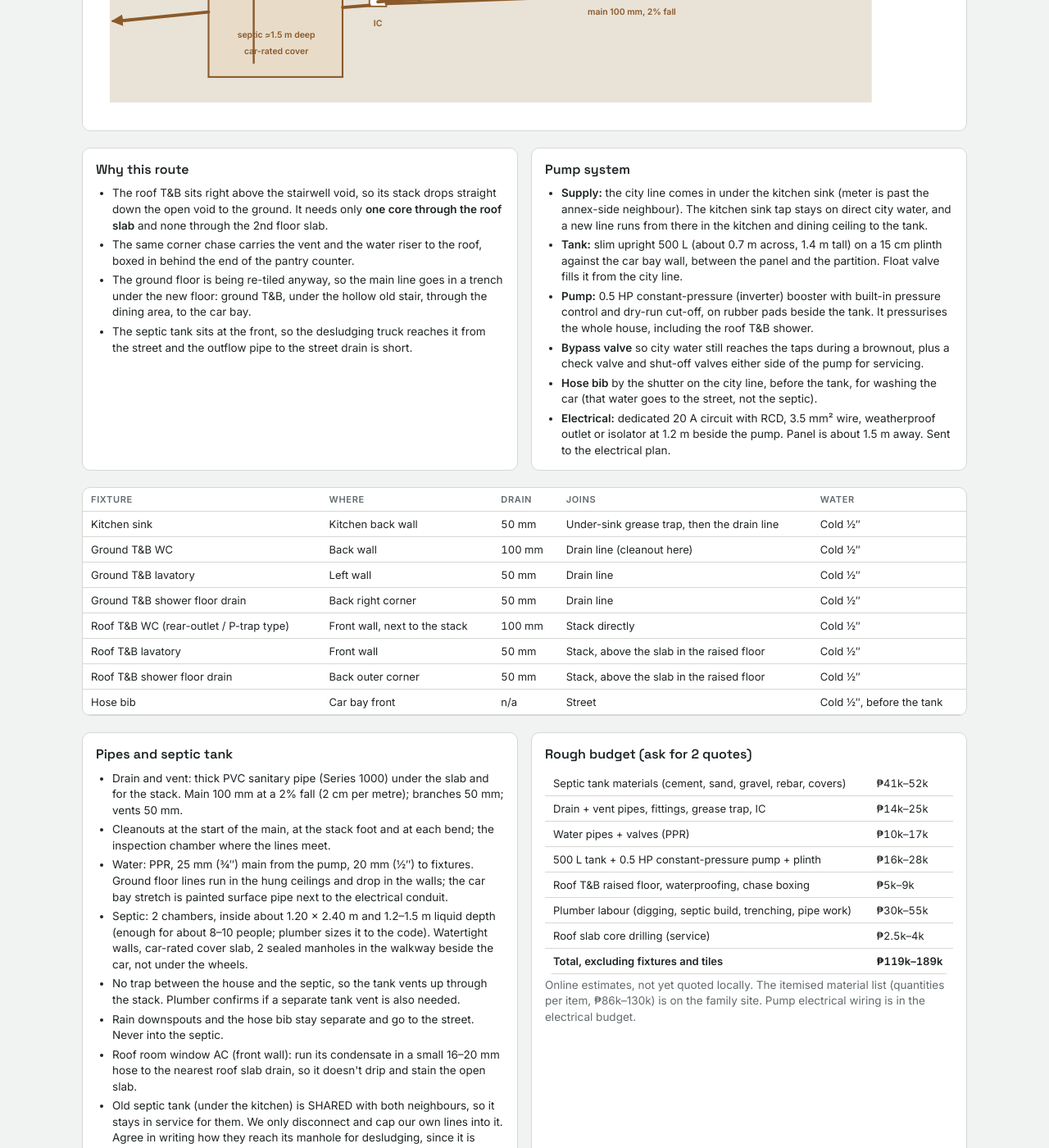
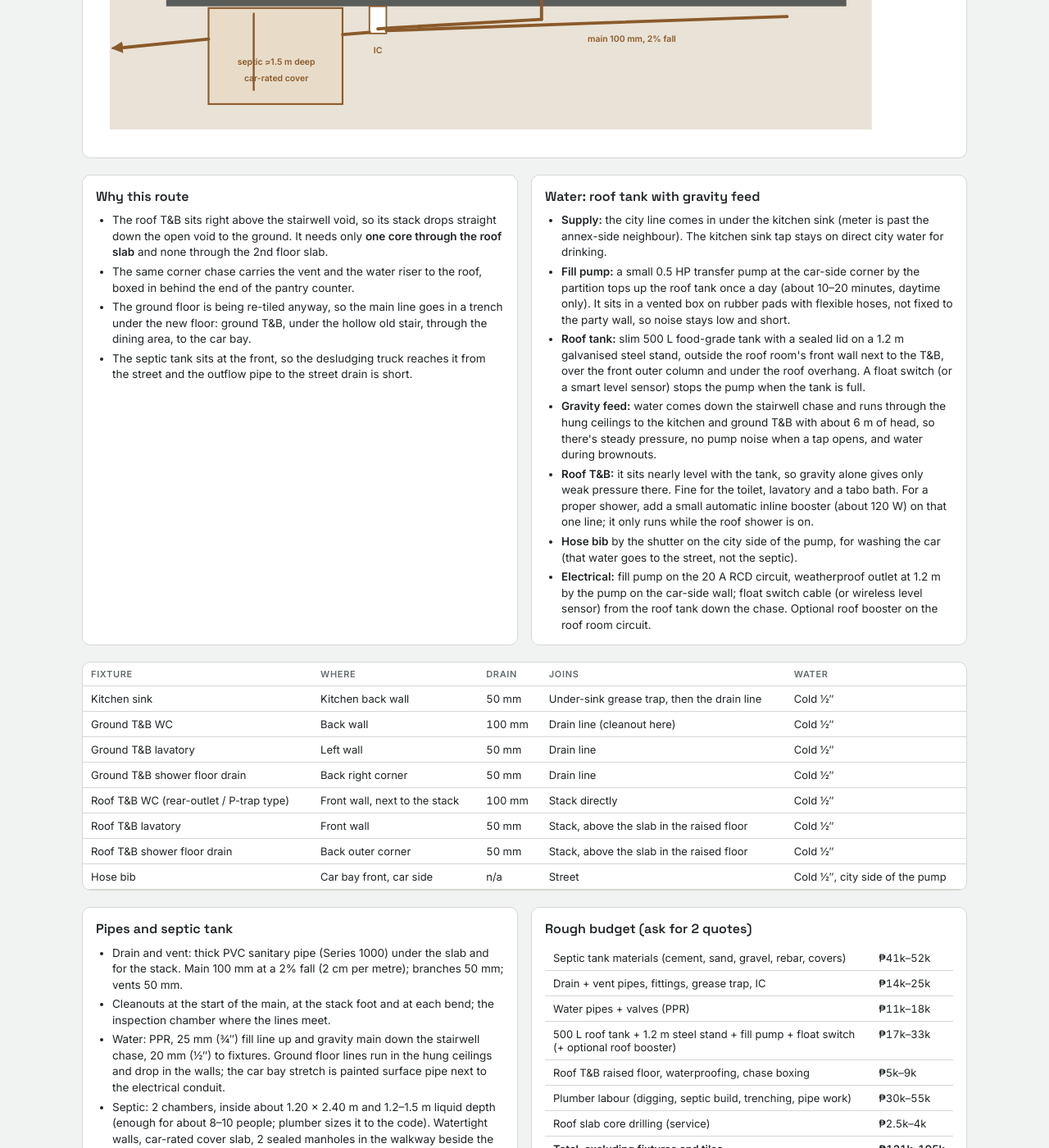
Before and after one commit to tatayotter/navarro-house, a Jekyll site: the page house/plumbing-layout-v1.html, which Jekyll copies as it is, in a window 1280 px wide and 1400 px high, scrolled down 1965 px. Shown: the whole window at 82% size. Built offline with Jekyll 4.4.1, drawn with Linux system fonts in a browser that asks for light colours; some of the changed text lies outside the part shown.

Commit message:
Plumbing: rooftop gravity tank with daily fill pump (replaces ground tank + booster); costs updated
Co-Authored-By: Claude Opus 5.5 <noreply@anthropic.com>
Claude-Session: https://claude.ai/code/session_01RUWgCM9SbUoargYbTj1Viu

```diff
--- a/house/plumbing-layout-v1.html
+++ b/house/plumbing-layout-v1.html
@@ -92,8 +92,8 @@ td.n{font-variant-numeric:tabular-nums;white-space:nowrap}
 <div class="wrap" id="wrap" data-opt="2">
   <header>
     <h1>Navarro House plumbing layout</h1>
-    <p class="sub">Draft v2, 18 Nov (decided: new septic tank). All our waste goes to our own new septic tank under the car bay; the old tank under the kitchen is shared with both neighbours, so it stays for them and we cap our lines. All water goes through a tank and booster pump. Plans have the street (southwest) at the top, like the electrical layout, so left and right are swapped compared with standing in the street. Positions are a first draft: your plumber and engineer set the final ones.</p>    <div class="flow v2"><span>Roof T&amp;B</span><b>→</b><span>stack down the stairwell corner</span><b>→</b><span>main under the floor</span><b>←</b><span>ground T&amp;B + kitchen (grease trap)</span><b>→</b><span>inspection chamber</span><b>→</b><span>2-chamber septic</span><b>→</b><span>street drain</span></div>
-    <div class="flow"><span>City line (in under the kitchen sink)</span><b>→</b><span>500 L tank</span><b>→</b><span>booster pump</span><b>→</b><span>ceiling lines + stairwell riser</span><b>→</b><span>kitchen, both T&amp;Bs</span><b>·</b><span>bypass for brownouts</span></div>
+    <p class="sub">Draft v3, 19 Nov (decided: new septic tank, rooftop gravity water tank). All our waste goes to our own new septic tank under the car bay; the old tank under the kitchen is shared with both neighbours, so it stays for them and we cap our lines. Water is pumped once a day to a tank on the roof and comes down by gravity. Plans have the street (southwest) at the top, like the electrical layout, so left and right are swapped compared with standing in the street. Positions are a first draft: your plumber and engineer set the final ones.</p>    <div class="flow v2"><span>Roof T&amp;B</span><b>→</b><span>stack down the stairwell corner</span><b>→</b><span>main under the floor</span><b>←</b><span>ground T&amp;B + kitchen (grease trap)</span><b>→</b><span>inspection chamber</span><b>→</b><span>2-chamber septic</span><b>→</b><span>street drain</span></div>
+    <div class="flow"><span>City line (in under the kitchen sink)</span><b>→</b><span>fill pump, daily top-up</span><b>→</b><span>500 L tank on the roof</span><b>→</b><span>gravity down the stairwell chase</span><b>→</b><span>kitchen, both T&amp;Bs</span><b>·</b><span>kitchen sink tap on direct city water</span></div>
   </header>
   <div class="legend">
 <span class="lg"><svg viewBox="0 0 22 16"><line x1="1" y1="8" x2="21" y2="8" stroke="var(--waste)" stroke-width="3"/></svg>Main drain 100 mm PVC</span>
@@ -103,13 +103,13 @@ td.n{font-variant-numeric:tabular-nums;white-space:nowrap}
 <span class="lg"><svg viewBox="0 0 22 16"><rect x="7" y="4" width="8" height="8" fill="var(--paper)" stroke="var(--waste)" stroke-width="1.3"/><line x1="7" y1="4" x2="15" y2="12" stroke="var(--waste)"/></svg>Floor drain</span>
 <span class="lg"><svg viewBox="0 0 22 16"><line x1="1" y1="8" x2="21" y2="8" stroke="var(--vent)" stroke-width="1.6" stroke-dasharray="4 2.5"/></svg>Vent 50 mm</span>
 <span class="lg"><svg viewBox="0 0 22 16"><line x1="1" y1="8" x2="21" y2="8" stroke="var(--cold)" stroke-width="1.6"/></svg>Cold water PPR</span>
-<span class="lg"><svg viewBox="0 0 22 16"><rect x="3" y="2" width="16" height="12" rx="2" fill="var(--pump)"/></svg>Booster pump</span>
+<span class="lg"><svg viewBox="0 0 22 16"><rect x="3" y="2" width="16" height="12" rx="2" fill="var(--pump)"/></svg>Fill pump</span>
 <span class="lg"><svg viewBox="0 0 22 16"><rect x="7" y="4" width="8" height="8" fill="var(--ded)" transform="rotate(45 11 8)"/></svg>Pump outlet (electrical)</span>
 </div>
   <div class="plans">
-<section class="sheet"><h2>Ground floor <span>septic, pump, main line</span></h2><svg id="g"></svg></section>
+<section class="sheet"><h2>Ground floor <span>septic, fill pump, main line</span></h2><svg id="g"></svg></section>
 <section class="sheet"><h2>2nd floor <span>stack passes through the void</span></h2><svg id="s"></svg></section>
-<section class="sheet"><h2>Rooftop <span>roof T&amp;B, one slab core</span></h2><svg id="r"></svg></section>
+<section class="sheet"><h2>Rooftop <span>roof T&amp;B, water tank, one slab core</span></h2><svg id="r"></svg></section>
 </div>
   <section class="sheet"><h2>Section along the right-hand wall <span>heights are estimates, not measured</span></h2><div class="secwrap"><svg id="sec"></svg></div></section>
 
@@ -119,13 +119,14 @@ td.n{font-variant-numeric:tabular-nums;white-space:nowrap}
       <li>The ground floor is being re-tiled anyway, so the main line goes in a trench under the new floor: ground T&amp;B, under the hollow old stair, through the dining area, to the car bay.</li>
       <li>The septic tank sits at the front, so the desludging truck reaches it from the street and the outflow pipe to the street drain is short.</li>
     </ul></div>
-    <div class="box"><h2>Pump system</h2><ul>
-      <li><b>Supply:</b> the city line comes in under the kitchen sink (meter is past the annex-side neighbour). The kitchen sink tap stays on direct city water, and a new line runs from there in the kitchen and dining ceiling to the tank.</li>
-      <li><b>Tank:</b> slim upright 500 L (about 0.7 m across, 1.4 m tall) on a 15 cm plinth against the car bay wall, between the panel and the partition. Float valve fills it from the city line.</li>
-      <li><b>Pump:</b> 0.5 HP constant-pressure (inverter) booster with built-in pressure control and dry-run cut-off, on rubber pads beside the tank. It pressurises the whole house, including the roof T&amp;B shower.</li>
-      <li><b>Bypass valve</b> so city water still reaches the taps during a brownout, plus a check valve and shut-off valves either side of the pump for servicing.</li>
-      <li><b>Hose bib</b> by the shutter on the city line, before the tank, for washing the car (that water goes to the street, not the septic).</li>
-      <li><b>Electrical:</b> dedicated 20 A circuit with RCD, 3.5 mm² wire, weatherproof outlet or isolator at 1.2 m beside the pump. Panel is about 1.5 m away. Sent to the electrical plan.</li>
+    <div class="box"><h2>Water: roof tank with gravity feed</h2><ul>
+      <li><b>Supply:</b> the city line comes in under the kitchen sink (meter is past the annex-side neighbour). The kitchen sink tap stays on direct city water for drinking.</li>
+      <li><b>Fill pump:</b> a small 0.5 HP transfer pump at the car-side corner by the partition tops up the roof tank once a day (about 10–20 minutes, daytime only). It sits in a vented box on rubber pads with flexible hoses, not fixed to the party wall, so noise stays low and short.</li>
+      <li><b>Roof tank:</b> slim 500 L food-grade tank with a sealed lid on a 1.2 m galvanised steel stand, outside the roof room's front wall next to the T&amp;B, over the front outer column and under the roof overhang. A float switch (or a smart level sensor) stops the pump when the tank is full.</li>
+      <li><b>Gravity feed:</b> water comes down the stairwell chase and runs through the hung ceilings to the kitchen and ground T&amp;B with about 6 m of head, so there's steady pressure, no pump noise when a tap opens, and water during brownouts.</li>
+      <li><b>Roof T&amp;B:</b> it sits nearly level with the tank, so gravity alone gives only weak pressure there. Fine for the toilet, lavatory and a tabo bath. For a proper shower, add a small automatic inline booster (about 120 W) on that one line; it only runs while the roof shower is on.</li>
+      <li><b>Hose bib</b> by the shutter on the city side of the pump, for washing the car (that water goes to the street, not the septic).</li>
+      <li><b>Electrical:</b> fill pump on the 20 A RCD circuit, weatherproof outlet at 1.2 m by the pump on the car-side wall; float switch cable (or wireless level sensor) from the roof tank down the chase. Optional roof booster on the roof room circuit.</li>
     </ul></div>
   </div>
 
@@ -139,14 +140,14 @@ td.n{font-variant-numeric:tabular-nums;white-space:nowrap}
       <tr><td>Roof T&amp;B WC (rear-outlet / P-trap type)</td><td>Front wall, next to the stack</td><td class="n">100 mm</td><td>Stack directly</td><td>Cold ½″</td></tr>
       <tr><td>Roof T&amp;B lavatory</td><td>Front wall</td><td class="n">50 mm</td><td>Stack, above the slab in the raised floor</td><td>Cold ½″</td></tr>
       <tr><td>Roof T&amp;B shower floor drain</td><td>Back outer corner</td><td class="n">50 mm</td><td>Stack, above the slab in the raised floor</td><td>Cold ½″</td></tr>
-      <tr><td>Hose bib</td><td>Car bay front</td><td class="n">n/a</td><td>Street</td><td>Cold ½″, before the tank</td></tr>
+      <tr><td>Hose bib</td><td>Car bay front, car side</td><td class="n">n/a</td><td>Street</td><td>Cold ½″, city side of the pump</td></tr>
     </tbody></table></div>
 
   <div class="two">
     <div class="box"><h2>Pipes and septic tank</h2><ul>
       <li>Drain and vent: thick PVC sanitary pipe (Series 1000) under the slab and for the stack. Main 100 mm at a 2% fall (2 cm per metre); branches 50 mm; vents 50 mm.</li>
       <li>Cleanouts at the start of the main, at the stack foot and at each bend; the inspection chamber where the lines meet.</li>
-      <li>Water: PPR, 25 mm (¾″) main from the pump, 20 mm (½″) to fixtures. Ground floor lines run in the hung ceilings and drop in the walls; the car bay stretch is painted surface pipe next to the electrical conduit.</li>
+      <li>Water: PPR, 25 mm (¾″) fill line up and gravity main down the stairwell chase, 20 mm (½″) to fixtures. Ground floor lines run in the hung ceilings and drop in the walls; the car bay stretch is painted surface pipe next to the electrical conduit.</li>
       <li class="v2">Septic: 2 chambers, inside about 1.20 × 2.40 m and 1.2–1.5 m liquid depth (enough for about 8–10 people; plumber sizes it to the code). Watertight walls, car-rated cover slab, 2 sealed manholes in the walkway beside the car, not under the wheels.</li>
       <li>No trap between the house and the septic, so the tank vents up through the stack. Plumber confirms if a separate tank vent is also needed.</li>
       <li>Rain downspouts and the hose bib stay separate and go to the street. Never into the septic.</li>
@@ -157,14 +158,14 @@ td.n{font-variant-numeric:tabular-nums;white-space:nowrap}
         <tbody>
           <tr><td>Septic tank materials (cement, sand, gravel, rebar, covers)</td><td class="n">₱41k–52k</td></tr>
           <tr><td>Drain + vent pipes, fittings, grease trap, IC</td><td class="n">₱14k–25k</td></tr>
-          <tr><td>Water pipes + valves (PPR)</td><td class="n">₱10k–17k</td></tr>
-          <tr><td>500 L tank + 0.5 HP constant-pressure pump + plinth</td><td class="n">₱16k–28k</td></tr>
+          <tr><td>Water pipes + valves (PPR)</td><td class="n">₱11k–18k</td></tr>
+          <tr><td>500 L roof tank + 1.2 m steel stand + fill pump + float switch (+ optional roof booster)</td><td class="n">₱17k–33k</td></tr>
           <tr><td>Roof T&amp;B raised floor, waterproofing, chase boxing</td><td class="n">₱5k–9k</td></tr>
           <tr><td>Plumber labour (digging, septic build, trenching, pipe work)</td><td class="n">₱30k–55k</td></tr>
           <tr><td>Roof slab core drilling (service)</td><td class="n">₱2.5k–4k</td></tr>
-          <tr><td><b>Total, excluding fixtures and tiles</b></td><td class="n"><b>₱119k–189k</b></td></tr>
+          <tr><td><b>Total, excluding fixtures and tiles</b></td><td class="n"><b>₱121k–195k</b></td></tr>
         </tbody></table></div>
-      <p class="sub">Online estimates, not yet quoted locally. The itemised material list (quantities per item, ₱86k–130k) is on the family site. Pump electrical wiring is in the electrical budget.</p>
+      <p class="sub">Online estimates, not yet quoted locally. The itemised material list (quantities per item, ₱88k–136k) is on the family site. Pump electrical wiring is in the electrical budget.</p>
     </div>
   </div>
 
@@ -174,13 +175,14 @@ td.n{font-variant-numeric:tabular-nums;white-space:nowrap}
     <li><span class="tag e">Structural</span> Raised floor and wet walls of the roof T&amp;B add load on the roof slab (already flagged for the room walls). Waterproof the T&amp;B floor before tiling.</li>
     <li>Venting: ground T&amp;B and kitchen vent runs through the hung ceiling to the stairwell chase and joins the stack above the roof T&amp;B fixtures. If that is too long, the plumber may accept air admittance valves instead.</li>
     <li>Septic outflow: confirm with the city whether effluent may go to the street drain or needs a leaching chamber, and what permit the new tank needs.</li>
-    <li>Keep the water tank sealed and above ground, away from the septic manholes.</li>
+    <li><span class="tag e">Structural</span> Roof tank: about 600 kg full with its stand. Engineer confirms it sits over the front outer column and how the stand is anchored against wind.</li>
+    <li>Roof tank: opaque food-grade tank with a sealed lid (no algae or mosquitoes); clean it once a year.</li>
   </ul></div>
 
   <div class="box"><h2>Questions for you</h2><ol>
     <li>Where does the ground T&amp;B drain run now (into the old tank under the kitchen)? If its pipe heads the right way, the plumber can reuse the T&amp;B end of it.</li>
-    <li>Is 500 L enough, or do you want more storage? A bigger tank would have to go on the rooftop slab (engineer check for the weight).</li>
-    <li>Car side: I put the tank and pump on the panel side and the septic in the walkway beside the car. If the car parks on the other side, I mirror it.</li>
+    <li>Is 500 L enough for a day? A 1,000 L tank doubles the roof load and needs the engineer's OK.</li>
+    <li>Car side: the septic is in the walkway beside the car and the fill pump is in the car-side corner by the partition. If the car parks on the other side, I mirror it.</li>
   </ol></div>
 </div>
 <script>
@@ -280,24 +282,22 @@ P.wc(116,474,180); P.lav(107,444); P.fd(160,468);
 P.run([[160,468],[132,462],[116,458]],'pb'); P.run([[107,444],[116,444]],'pb');
 // vent: T&B + kitchen vent through the hung-ceiling cavity to the stairwell chase
 P.run([[110,452],[106,420],[106,345],[158,270]],'pv'); text(84,385,'vent in ceiling','lv'); text(84,393,'cavity','lv');
-// water: city line enters under the kitchen sink (from the meter past the annex-side neighbour), runs in the ceiling to the tank
-P.run([[46,486],[46,474],[30,462],[30,204],[150,203],[168,192],[168,145]],'pc'); P.run([[168,145],[168,40]],'pc');
+// water: city line enters under the kitchen sink, runs in the ceiling to the fill pump at the car-side corner by the partition
+P.run([[46,486],[46,474],[30,462],[30,204],[16,194]],'pc');
 text(30,498,'city line in (from meter)','lc'); text(22,262,'city line','lc',`transform="rotate(-90 ${X(22)} ${Y(262)})"`);
-P.valve(46,478); P.run([[168,140],[160,137]],'pc'); o+=`<circle style="fill:var(--cold)" cx="${X(168)}" cy="${Y(40)}" r="2.6"/>`;
-rect(144,174.5,120,176,'mh'); P.tank(159,137,14,'500 L'); P.pump(158,166);
-P.run([[166,166],[172,166],[172,196]],'pc');
-
-
-P.ded(174.5,152,'');
-// bypass: city line straight into the house main when the power is out
-P.run([[168,196],[172,198]],'pc'); P.valve(170,200);
-o+=`<circle style="fill:var(--cold)" cx="${X(172)}" cy="${Y(40)}" r="2.6"/>`;
-// distribution through the dining ceiling cavity
-P.run([[172,196],[172,240],[166,262]],'pc');
-P.run([[172,215],[130,240],[130,425],[118,470]],'pc');
+P.valve(46,478);
+// fill pump in a vented box on rubber pads, NOT fixed to the party wall; runs ~10-20 min a day to top up the roof tank
+rect(1,18,178,197,'mh'); P.pump(9.5,187.5); text(22,160,'fill pump (daily top-up)','lp','style="text-anchor:start"');
+P.ded(0,170,'');
+// hose bib on the city side of the pump
+P.run([[3,178],[3,40]],'pc'); o+=`<circle style="fill:var(--cold)" cx="${X(3)}" cy="${Y(40)}" r="2.6"/>`; text(8,36,'hose bib','lc','style="text-anchor:start"');
+// fill line up to the roof tank, through the dining ceiling to the stairwell chase
+P.run([[18,192],[44,214],[150,236],[162,262]],'pc'); text(92,220,'fill line to roof tank','lc');
+// gravity down-feed from the roof tank comes down the chase and feeds the house through the hung ceilings
+P.run([[170,262],[174,240],[174,215],[130,240],[130,425],[118,470]],'pc');
 P.run([[130,425],[140,465],[158,470]],'pc');
 P.run([[130,330],[60,330],[60,470]],'pc');
-text(98,326,'cold water in ceiling','lc');
+text(98,326,'gravity water in ceiling','lc');
 o+='<g class="v2">';
 // septic tank: 2 chambers, inside ~1.20 x 2.40 m, under the walkway strip beside the car (position indicative, engineer sets it)
 rect(95,142,30,125,'sep'); line(95,62,142,62,'pb');
@@ -485,6 +485,10 @@ text(140,350,'1 core through roof slab','lw'); text(140,358,'≈150 mm, engineer
 o+=`<line style="stroke:var(--waste);stroke-width:.8" x1="${X(140)}" y1="${Y(343)}" x2="${X(165)}" y2="${Y(272)}"/>`;
 text(60,290,'raised T&amp;B floor 10–15 cm','dim'); text(60,298,'branches run above the slab','dim');
 text(60,200,'Stack vent rises through the roof','lv'); text(60,208,'sheet, ≥ 30 cm above it','lv');
+// rooftop gravity tank: 500 L on a 1.2 m steel stand over the front outer column, under the roof overhang
+rect(142,174.5,212,245,'mh'); P.tank(158,228,14,'500 L');
+text(118,166,'roof tank on 1.2 m stand','lc'); text(118,174,'(over the front column)','lc');
+P.run([[164,240],[170,252],[172,262]],'pc');
 dimH(0,W,D+20,'174.5');
 
 svg.innerHTML=o;
@@ -532,12 +536,15 @@ o+='</g>';
 PL([[266,-0.35],[266,RF+0.5]],'pw'); TX(277,RF+0.55,'vent ≥ 30 cm above roof','lv','style="text-anchor:start"');
 o+=`<line class="pv" x1="${X(266)}" y1="${Z(RF-0.2)}" x2="${X(266)}" y2="${Z(RF+0.5)}"/>`;
 // roof T&B
-R(253,320,RS,RS+0.13,'wet'); TX(215,RS+0.35,'roof T&amp;B (raised floor)','lw');
+R(253,320,RS,RS+0.13,'wet'); TX(380,RS+0.35,'roof T&amp;B (raised floor)','lw');
 // ground T&B vent through ceiling to chase
 PL([[430,2.4],[300,2.55],[270,2.6],[270,RS+1.3]],'pv'); TX(370,2.7,'vent in hung ceiling','lv');
 // water
-R(128,172,0,1.4,'tk'); TX(150,0.75,'tank','lc'); R(130,145,0,0.25,'pmp');
-PL([[160,1.6],[160,2.65],[262,2.65],[262,RS+0.6]],'pc'); TX(205,1.9,'pump line in ceiling','lc');
+R(180,196,0,0.3,'pmp'); TX(188,0.5,'fill pump','lp');
+PL([[190,0.3],[190,2.65],[260,2.65],[260,RS+0.2],[226,RS+0.2],[226,RS+1.25]],'pc'); TX(150,2.3,'fill line','lc');
+o+=`<line style="stroke:var(--fg);stroke-width:1.5" x1="${X(214)}" y1="${Z(RS)}" x2="${X(214)}" y2="${Z(RS+1.2)}"/><line style="stroke:var(--fg);stroke-width:1.5" x1="${X(244)}" y1="${Z(RS)}" x2="${X(244)}" y2="${Z(RS+1.2)}"/>`;
+R(214,244,RS+1.2,RS+2.6,'tk'); TX(229,RS+1.9,'500 L','lc'); TX(180,RS+2.2,'roof tank','lc');
+PL([[236,RS+1.25],[236,RS+0.35],[264,RS+0.35],[264,0.4]],'pc'); TX(300,1.0,'gravity down-feed','lc');
 // dims
 TX(-30,F2,'≈3.0 m','dim'); TX(-30,RS,'≈5.65 m','dim'); TX(-30,RF,'≈8.4 m','dim');
 svg.innerHTML=o;
```
Also changed, not shown: house/plumbing-materials.md (+19 -16 lines), index.html (+4 -4 lines).
